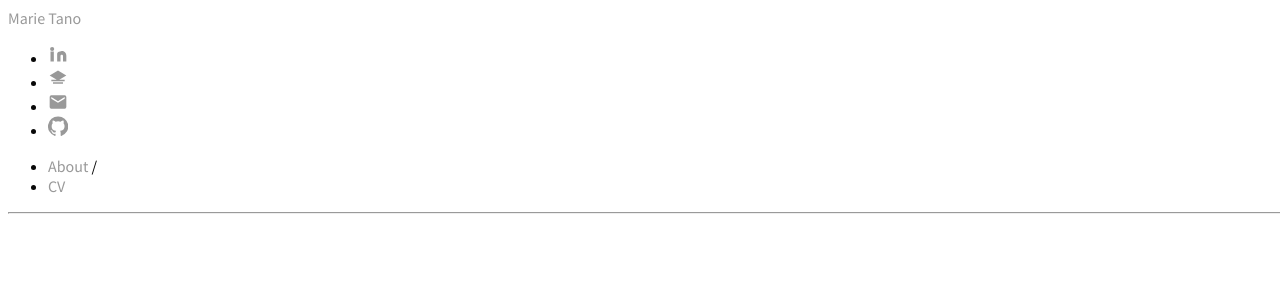
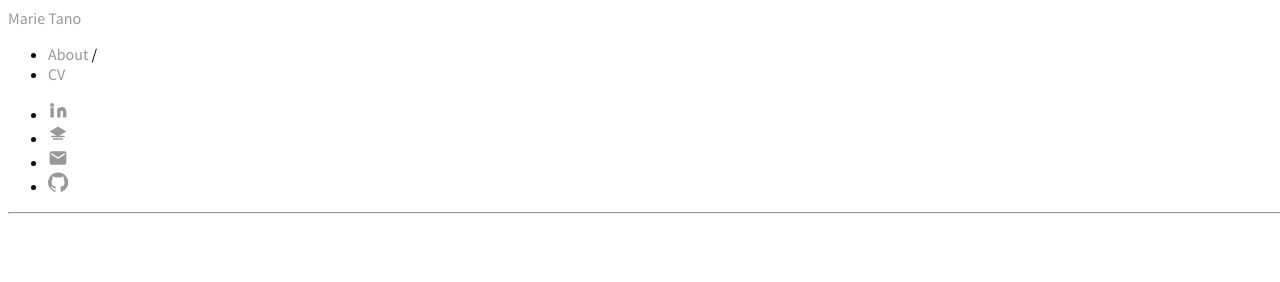
Before and after one commit to mariemmanue/mariemmanue, a Jekyll site: the page built from index.md, in a window 1280 px wide. Shown: the top 282 px of the page. Built offline with Jekyll 4.4.1, drawn with Linux system fonts in a browser that asks for light colours.

Commit message:
Update default.html

```diff
--- a/_layouts/default.html
+++ b/_layouts/default.html
@@ -65,54 +65,7 @@
       {% endif %}
       <a id="author-name" class="alignable pull-left" href="{{ site.url }}{{ site.baseurl }}">{{ site.title }}</a>
 
-      <!-- Social icons (inline SVGs, no external icon CSS needed) -->
-      <ul class="social alignable pull-right navbar-ul" id="social-links">
-        {% if site.social.linkedin %}
-          <li class="alignable pull-left nav-list">
-            <a href="{{ site.social.linkedin }}" target="_blank" rel="noopener noreferrer" aria-label="LinkedIn" title="LinkedIn">
-              <!-- LinkedIn SVG -->
-              <svg width="20" height="20" viewBox="0 0 24 24" fill="currentColor" aria-hidden="true">
-                <path d="M4.98 3.5a2.5 2.5 0 1 1 0 5.001 2.5 2.5 0 0 1 0-5zM3 9h4v12H3zM14.5 9c-2.21 0-3.5 1.204-3.5 2.847V21h4v-6.5c0-.828.672-1.5 1.5-1.5S18 13.672 18 14.5V21h4v-7c0-3.038-2.462-5.5-5.5-5.5z"/>
-              </svg>
-            </a>
-          </li>
-        {% endif %}
-
-        {% if site.social.scholar %}
-          <li class="alignable pull-left nav-list">
-            <a href="{{ site.social.scholar }}" target="_blank" rel="noopener noreferrer" aria-label="Google Scholar" title="Google Scholar">
-              <!-- Graduation-cap SVG -->
-              <svg width="20" height="20" viewBox="0 0 24 24" fill="currentColor" aria-hidden="true">
-                <path d="M12 3l10 6-10 6L2 9l10-6zm-8 11h16v2H4v-2zm2 3h12v2H6v-2z"/>
-              </svg>
-            </a>
-          </li>
-        {% endif %}
-
-        {% if site.social.email %}
-          <li class="alignable pull-left nav-list">
-            <a href="{{ site.social.email }}" aria-label="Email" title="Email">
-              <!-- Mail SVG -->
-              <svg width="20" height="20" viewBox="0 0 24 24" fill="currentColor" aria-hidden="true">
-                <path d="M20 4H4a2 2 0 0 0-2 2v12a2 2 0 0 0 2 2h16a2 2 0 0 0 2-2V6a2 2 0 0 0-2-2zm0 4-8 5L4 8V6l8 5 8-5v2z"/>
-              </svg>
-            </a>
-          </li>
-        {% endif %}
-
-        {% if site.social.github %}
-          <li class="alignable pull-left nav-list">
-            <a href="{{ site.social.github }}" target="_blank" rel="noopener noreferrer" aria-label="GitHub" title="GitHub">
-              <!-- GitHub SVG -->
-              <svg width="20" height="20" viewBox="0 0 24 24" fill="currentColor" aria-hidden="true">
-                <path d="M12 .5a12 12 0 0 0-3.79 23.39c.6.11.82-.26.82-.57v-2c-3.34.73-4.04-1.61-4.04-1.61-.55-1.4-1.34-1.77-1.34-1.77-1.1-.76.08-.74.08-.74 1.22.09 1.86 1.25 1.86 1.25 1.08 1.85 2.82 1.31 3.5 1 .11-.79.42-1.31.76-1.61-2.66-.3-5.47-1.33-5.47-5.92 0-1.31.47-2.38 1.25-3.22-.13-.3-.54-1.52.12-3.16 0 0 1.02-.33 3.34 1.23a11.6 11.6 0 0 1 6.08 0c2.32-1.56 3.34-1.23 3.34-1.23.66 1.64.25 2.86.12 3.16.78.84 1.25 1.91 1.25 3.22 0 4.6-2.81 5.61-5.49 5.91.43.37.81 1.1.81 2.22v3.29c0 .32.21.69.82.57A12 12 0 0 0 12 .5z"/>
-              </svg>
-            </a>
-          </li>
-        {% endif %}
-      </ul>
-
-      <!-- Main nav -->
+      <!-- Main nav (top row) -->
       <ul id="navlist" class="alignable pull-right navbar-ul">
         {% for x in site.nav %}
           {% if x.name == "Resume" %}
@@ -127,8 +80,59 @@
         {% endfor %}
       </ul>
     </div>
+
+    <!-- Social icons row (centered under navbar) -->
+    <div class="social-row">
+      <ul class="social navbar-ul" id="social-links">
+        {% if site.social.linkedin %}
+          <li class="nav-list">
+            <a href="{{ site.social.linkedin }}" target="_blank" rel="noopener noreferrer" aria-label="LinkedIn" title="LinkedIn">
+              <!-- LinkedIn SVG -->
+              <svg width="20" height="20" viewBox="0 0 24 24" fill="currentColor" aria-hidden="true">
+                <path d="M4.98 3.5a2.5 2.5 0 1 1 0 5.001 2.5 2.5 0 0 1 0-5zM3 9h4v12H3zM14.5 9c-2.21 0-3.5 1.204-3.5 2.847V21h4v-6.5c0-.828.672-1.5 1.5-1.5S18 13.672 18 14.5V21h4v-7c0-3.038-2.462-5.5-5.5-5.5z"/>
+              </svg>
+            </a>
+          </li>
+        {% endif %}
+
+        {% if site.social.scholar %}
+          <li class="nav-list">
+            <a href="{{ site.social.scholar }}" target="_blank" rel="noopener noreferrer" aria-label="Google Scholar" title="Google Scholar">
+              <!-- Graduation-cap SVG -->
+              <svg width="20" height="20" viewBox="0 0 24 24" fill="currentColor" aria-hidden="true">
+                <path d="M12 3l10 6-10 6L2 9l10-6zm-8 11h16v2H4v-2zm2 3h12v2H6v-2z"/>
+              </svg>
+            </a>
+          </li>
+        {% endif %}
+
+        {% if site.social.email %}
+          <li class="nav-list">
+            <a href="{{ site.social.email }}" aria-label="Email" title="Email">
+              <!-- Mail SVG -->
+              <svg width="20" height="20" viewBox="0 0 24 24" fill="currentColor" aria-hidden="true">
+                <path d="M20 4H4a2 2 0 0 0-2 2v12a2 2 0 0 0 2 2h16a2 2 0 0 0 2-2V6a2 2 0 0 0-2-2zm0 4-8 5L4 8V6l8 5 8-5v2z"/>
+              </svg>
+            </a>
+          </li>
+        {% endif %}
+
+        {% if site.social.github %}
+          <li class="nav-list">
+            <a href="{{ site.social.github }}" target="_blank" rel="noopener noreferrer" aria-label="GitHub" title="GitHub">
+              <!-- GitHub SVG -->
+              <svg width="20" height="20" viewBox="0 0 24 24" fill="currentColor" aria-hidden="true">
+                <path d="M12 .5a12 12 0 0 0-3.79 23.39c.6.11.82-.26.82-.57v-2c-3.34.73-4.04-1.61-4.04-1.61-.55-1.4-1.34-1.77-1.34-1.77-1.1-.76.08-.74.08-.74 1.22.09 1.86 1.25 1.86 1.25 1.08 1.85 2.82 1.31 3.5 1 .11-.79.42-1.31.76-1.61-2.66-.3-5.47-1.33-5.47-5.92 0-1.31.47-2.38 1.25-3.22-.13-.3-.54-1.52.12-3.16 0 0 1.02-.33 3.34 1.23a11.6 11.6 0 0 1 6.08 0c2.32-1.56 3.34-1.23 3.34-1.23.66 1.64.25 2.86.12 3.16.78.84 1.25 1.91 1.25 3.22 0 4.6-2.81 5.61-5.49 5.91.43.37.81 1.1.81 2.22v3.29c0 .32.21.69.82.57A12 12 0 0 0 12 .5z"/>
+              </svg>
+            </a>
+          </li>
+        {% endif %}
+      </ul>
+    </div>
+
     <div style="clear:both"></div>
     <hr>
+
     {% if page.is_contact == true %}
       <div class="container content contact">
     {% else %}
@@ -143,6 +147,7 @@
         {% endif %}
       </div>
   </div>
+
   {% if site.tracking_id %}
     <script>
       (function(i,s,o,g,r,a,m){i['GoogleAnalyticsObject']=r;i[r]=i[r]||function(){
```
